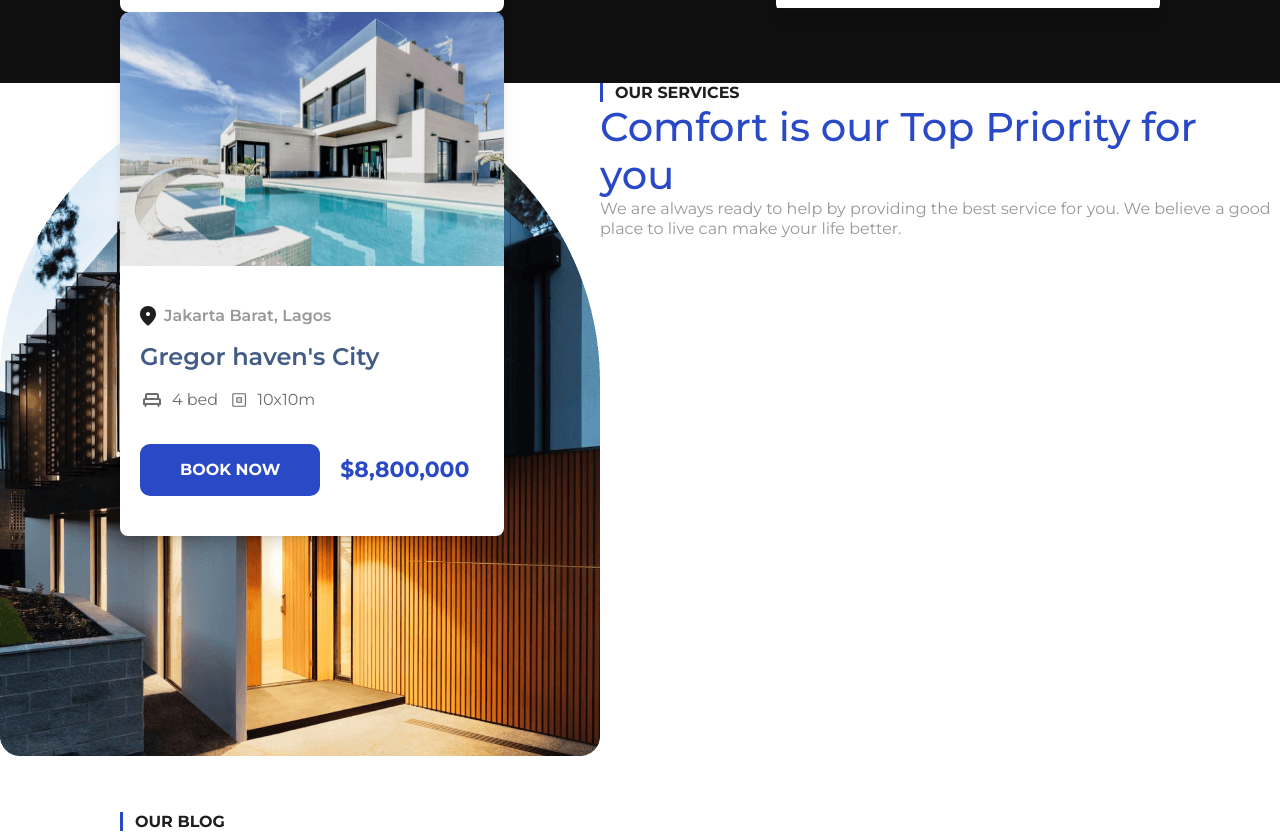
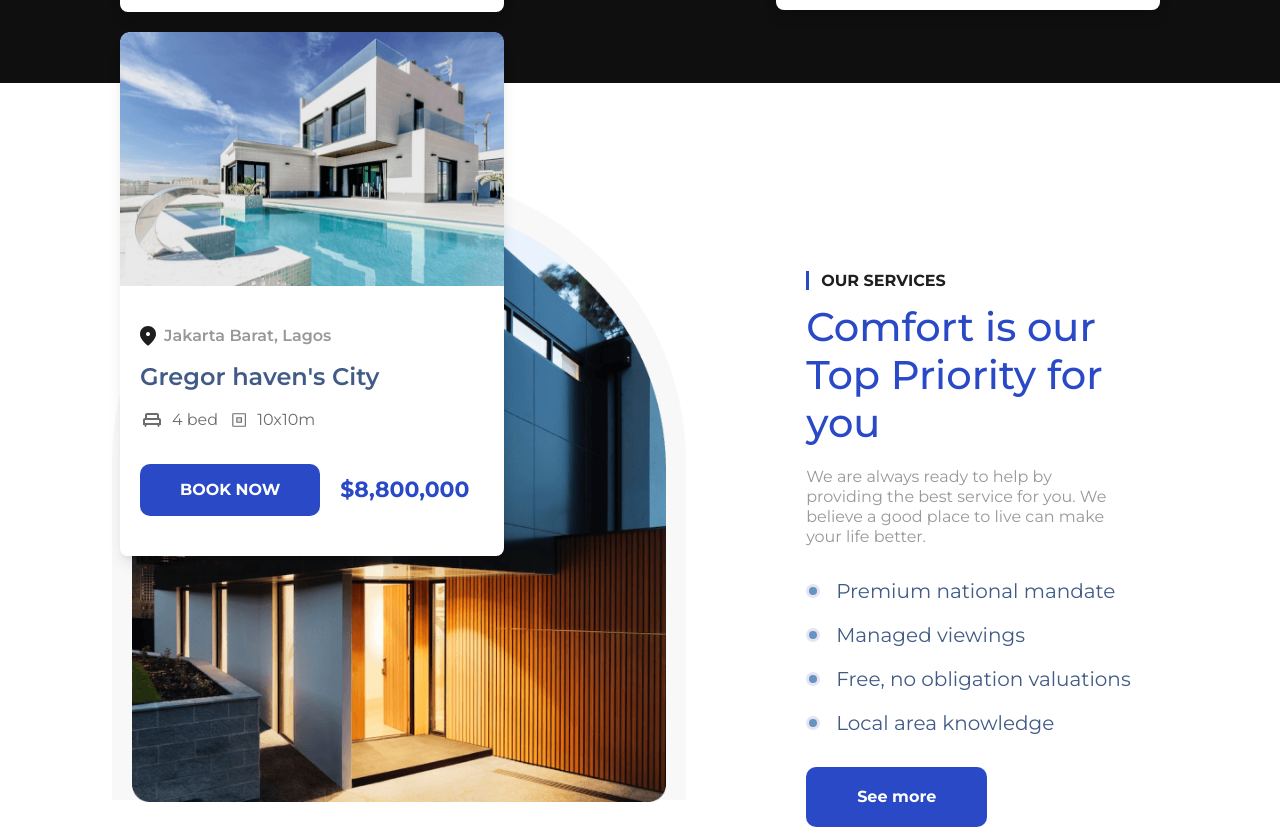
Before and after one commit to Odohofre/b-homes, a React (Vite) app: page / in a window 1280 px wide. Shown: the part 1582-2420 px from the top of the page. Built offline with nearby package versions, Linux system fonts and the light colour scheme.

Commit message:
fix: responsive components

```diff
--- a/src/components/NavBar.jsx
+++ b/src/components/NavBar.jsx
@@ -38,7 +38,7 @@
 
   return (
     <header className="sticky top-0 z-50  bg-dark-800 text-white pt-8 pb-6">
-      <nav className="flex md:w-full items-center justify-between font-bold px-5 lg:px-30 uppercase">
+      <nav className="flex md:w-full items-center justify-between font-bold px-5 lg:px-24 xl:px-30 uppercase">
         {/* Logo */}
         <div className="">
           <a
@@ -53,7 +53,7 @@
 
         {/* DESKTOP NAV */}
         <div className="hidden md:flex md:items-center md:justify-between ">
-          <div className="text-sm md:space-x-4 lg:space-x-24">
+          <div className="text-sm md:space-x-4 lg:space-x-16 xl:space-x-24">
             {links.map((link) => (
               <a
                 key={link.id}
@@ -115,6 +115,8 @@
                 {link.text}
               </a>
             ))}
+
+            {/* Call to action button */}
             <a
               href="#contact"
               className="inline-block py-2.5 px-5 normal-case bg-royal-blue text-white font-bold rounded-default hover:bg-white hover:font-bold hover:text-royal-blue"
--- a/src/components/Popular.jsx
+++ b/src/components/Popular.jsx
@@ -80,25 +80,25 @@
 
 export default function Popular() {
   return (
-    <section id="product" className="relative mt-14">
-      <div className="w-full h-[246px]"></div>
-      <div className="w-full h-[429px] bg-dark-800"></div>
-      <div className="mx-5 w-full lg:mx-0 lg:px-30 absolute top-0 left-0">
+    <section id="product" className="relative px-5 lg:h-[675px] lg:px-0 mt-14">
+      <div className="w-full hidden lg:block h-1/3"></div>
+      <div className="w-full hidden lg:block h-2/3 bg-dark-800"></div>
+      <div className="w-full space-y-3 lg:px-30 lg:absolute lg:top-0 lg:left-0">
 
       <SectionHead heading="popular" />
-      <div className="mt-3 flex flex-col justify-between md:flex-row items-center">
+      <div className="mt-3 flex flex-col md:justify-between md:flex-row md:items-center">
         <SectionSubhead
           content="Our Popular Residence"
           change={true}
-          variant="text-[32px]"
+          variant="text-3xl md:text-[32px]"
         />
         <button
           type="button"
-          className="inline-flex justify-between items-center text-dark-700 font-medium"
+          className="inline-flex md:justify-between items-center text-dark-700 font-medium"
         >
           Explore All{" "}
           <svg
-            className="ml-2.5"
+            className="ml-1 md:ml-2.5"
             width="25"
             height="24"
             viewBox="0 0 25 24"
@@ -113,7 +113,7 @@
         </button>
       </div>
 
-      <div className="mt-6 flex flex-col flex-wrap lg:flex-row justify-between">
+      <div className="mt-6 flex flex-col space-y-8 lg:space-y-0 lg:flex-row flex-wrap items-center gap-5 lg:justify-between">
         <Card
           href={crooksGarden}
           name="Crooks Garden City"
--- a/src/components/Services.jsx
+++ b/src/components/Services.jsx
@@ -1,26 +1,48 @@
-import serviceImage from '../assets/services-images.png'
-import SectionHead from './SectionHead'
-import SectionSubhead from './SectionSubhead'
-
+import serviceImage from "../assets/services-images.png";
+import PrimaryButton from "./PrimaryButton";
+import SectionHead from "./SectionHead";
+import SectionSubhead from "./SectionSubhead";
 
 export default function Services() {
   return (
-    <section className='flex'>
-      <img src={serviceImage} />
-      <div>
-        <SectionHead  heading="our services" />
-        <SectionSubhead content="Comfort is our Top Priority for you" />
-        <p className="text-dark-50">
+    <section id="services" className="flex flex-col lg:flex-row mt-20 m:max-w-5xl pt-3 px-5 lg:px-28">
+      <div className="bg-[#D9D9D9]/20 rounded-t-[400px] hidden lg:block lg:h-[625px] pt-7 px-5"><img width={600} className="object-fit" src={serviceImage} /></div>
+
+      <div className="lg:py-24 lg:pl-30 pr-5">
+        <SectionHead heading="our services" />
+        <SectionSubhead change={true} variant="text-5xl max-w-sm mt-3" content="Comfort is our Top Priority for you" />
+        <p className="max-w-sm text-dark-50 pr-4 mt-5 mb-0.5">
           We are always ready to help by providing the best service for you. We
           believe a good place to live can make your life better.
         </p>
-        <ul>
-          <li></li>
-          <li></li>
-          <li></li>
-          <li></li>
+        <ul className="my-8 space-y-5 text-[#415B86] text-xl leading-[1.2]">
+          <li className="flex items-center">
+            <div className="flex items-center bg-dark-100 rounded-full p-[3px] mr-4">
+              <span className="inline-block bg-sky-blue w-2 h-2 rounded-full"></span>
+            </div>{" "}
+            Premium national mandate
+          </li>
+          <li className="flex items-center">
+            <div className="flex items-center bg-dark-100 rounded-full p-[3px] mr-4">
+              <span className="inline-block bg-sky-blue w-2 h-2 rounded-full"></span>
+            </div>{" "}
+            Managed viewings
+          </li>
+          <li className="flex items-center">
+            <div className="flex items-center bg-dark-100 rounded-full p-[3px] mr-4">
+              <span className="inline-block bg-sky-blue w-2 h-2 rounded-full"></span>
+            </div>{" "}
+            Free, no obligation valuations
+          </li>
+          <li className="flex items-center">
+            <div className="flex items-center bg-dark-100 rounded-full p-[3px] mr-4">
+              <span className="inline-block bg-sky-blue w-2 h-2 rounded-full"></span>
+            </div>{" "}
+            Local area knowledge
+          </li>
         </ul>
+        <PrimaryButton text="See more" />
       </div>
     </section>
-  )
-};
+  );
+}
```
